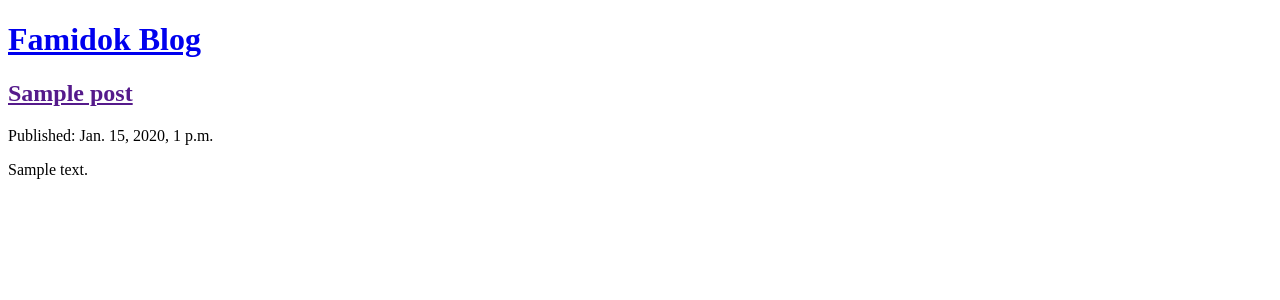
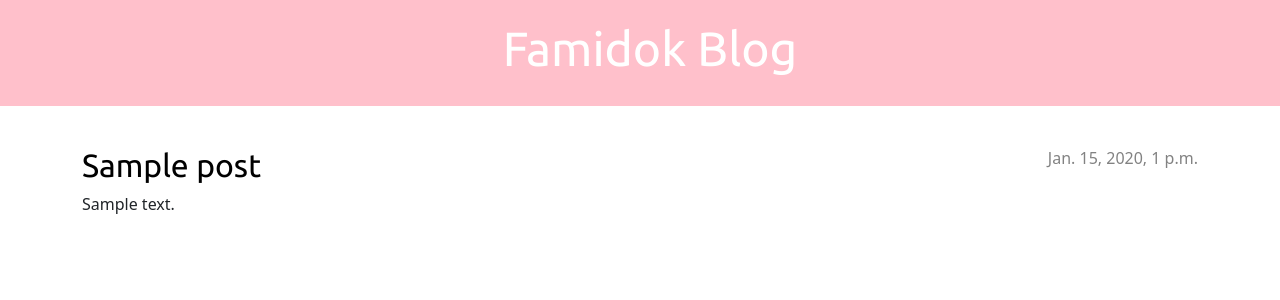
Before and after one commit to famidok/Famidok-Blog, a Django app: page / in a window 1280 px wide. Shown: the top 300 px of the page. Run offline with Django 3.2, Linux system fonts and the light colour scheme; tables that the repository leaves empty hold one stand-in row (values such as "Sample post").

Commit message:
Added view and template for detailed blog post as well as CSS for the site.

```diff
--- /dev/null
+++ b/blog/static/css/blog.css
@@ -0,0 +1,88 @@
+h1 a, h2 a {
+    color: pink;
+    font-family: 'Ubuntu';
+    text-decoration: none;
+}
+
+body {
+
+}
+
+.page-header {
+    background-color: pink;
+    margin-top: 0;
+    margin-bottom: 40px;
+    padding: 20px 20px 20px 40px;
+    text-align: center;
+}
+
+.container {
+    padding-left: 50px;
+    padding-right: 50px;
+}
+
+.page-header h1,
+.page-header h1 a,
+.page-header h1 a:visited,
+.page-header h1 a:active {
+    color: #ffffff;
+    font-size: 36pt;
+    text-decoration: none;
+
+}
+
+h1,
+h2,
+h3,
+h4 {
+    font-family: 'Ubuntu';
+    text-decoration: none;
+}
+
+.date {
+    color: #828282;
+}
+
+.save {
+    float: right;
+}
+
+.post-form textarea,
+.post-form input {
+    width: 100%;
+}
+
+.top-menu,
+.top-menu:hover,
+.top-menu:visited {
+    color: #ffffff;
+    float: right;
+    font-size: 26pt;
+    margin-right: 20px;
+}
+
+.post {
+    margin-bottom: 70px;
+}
+
+.post h2 a,
+.post h2 a:visited {
+    color: black;
+}
+
+.post > .date,
+.post > .actions {
+    float: right;
+}
+
+.btn-secondary,
+.btn-secondary:visited {
+    color: pink;
+    background: none;
+    border-color: pink;
+}
+
+.btn-secondary:hover {
+    color: #FFFFFF;
+    background-color: pink;
+}
--- /dev/null
+++ b/blog/templates/base.html
@@ -0,0 +1,28 @@
+{% load static %}
+<!DOCTYPE html>
+<html lang="en">
+<head>
+    <meta charset="UTF-8">
+    <link rel="icon" href="https://i.pinimg.com/1200x/a8/89/7d/a8897d8e6590b1d9d968c47900d951b2.jpg" type="image/x-icon">
+    <meta name="viewport" content="width=device-width, initial-scale=1.0">
+    <link rel="stylesheet" href="{% static 'css/blog.css' %}">
+    <link rel="stylesheet" href="https://cdn.jsdelivr.net/npm/bootstrap@5.1.3/dist/css/bootstrap.min.css" integrity="sha384-1BmE4kWBq78iYhFldvKuhfTAU6auU8tT94WrHftjDbrCEXSU1oBoqyl2QvZ6jIW3" crossorigin="anonymous">
+    <link rel="stylesheet" href="https://fonts.googleapis.com/css?family=Ubuntu">
+    <title>Famidok Blog</title>
+</head>
+<body>
+    <header class="page-header">
+      <div class="container">
+          <h1><a href="/">Famidok Blog</a></h1>
+      </div>
+    </header>
+    <main class="container">
+        <div class="row">
+            <div class="col">
+            {% block content %}
+            {% endblock %}
+            </div>
+        </div>
+    </main>
+</body>
+</html>
--- a/blog/templates/post_list.html
+++ b/blog/templates/post_list.html
@@ -1,22 +1,13 @@
-<!DOCTYPE html>
-<html lang="en">
-<head>
-    <meta charset="UTF-8">
-    <meta name="viewport" content="width=device-width, initial-scale=1.0">
-    <title>Post List</title>
-</head>
-<body>
-    <header>
-        <h1><a href="/">Famidok Blog</a></h1>
-    </header>
+{% extends 'base.html' %}
 
+{% block content %}
     {% for post in posts %}
-        <article>
-            <h2><a href ="">{{ post.title }}</a></h2>
-            <time>Published: {{ post.published_date }}</time>
+        <article class="post">
+            <time class="date">
+                {{ post.published_date }}
+            </time>
+            <h2><a href="{% url 'post_detail' pk=post.pk %}">{{ post.title }}</a></h2>
             <p>{{ post.text|linebreaksbr }}</p>
         </article>
     {% endfor %}
-
-</body>
-</html>
+{% endblock %}
--- a/blog/urls.py
+++ b/blog/urls.py
@@ -3,4 +3,5 @@ from . import views
 
 urlpatterns = [
     path('', views.post_list, name='post_list'),
+    path('post/<int:pk>/', views.post_detail, name='post_detail'),
 ]
--- a/blog/views.py
+++ b/blog/views.py
@@ -1,8 +1,12 @@
 #Import Section
-from django.shortcuts import render
+from django.shortcuts import render, get_object_or_404
 from django.utils import timezone
 from .models import Post
 
 def post_list(request):
     posts = Post.objects.filter(published_date__lte=timezone.now()).order_by('published_date')
     return render(request, 'post_list.html', {'posts':posts})
+
+def post_detail(request, pk):
+    post = get_object_or_404(Post, pk=pk)
+    return render(request, 'post_detail.html', {'post':post})
```
Also changed, not shown: blog/templates/post_detail.html (added, +14 -0 lines), blog/static/favicon/favicon-32x32.png (added), blog/static/favicon/favicon.ico (added).
